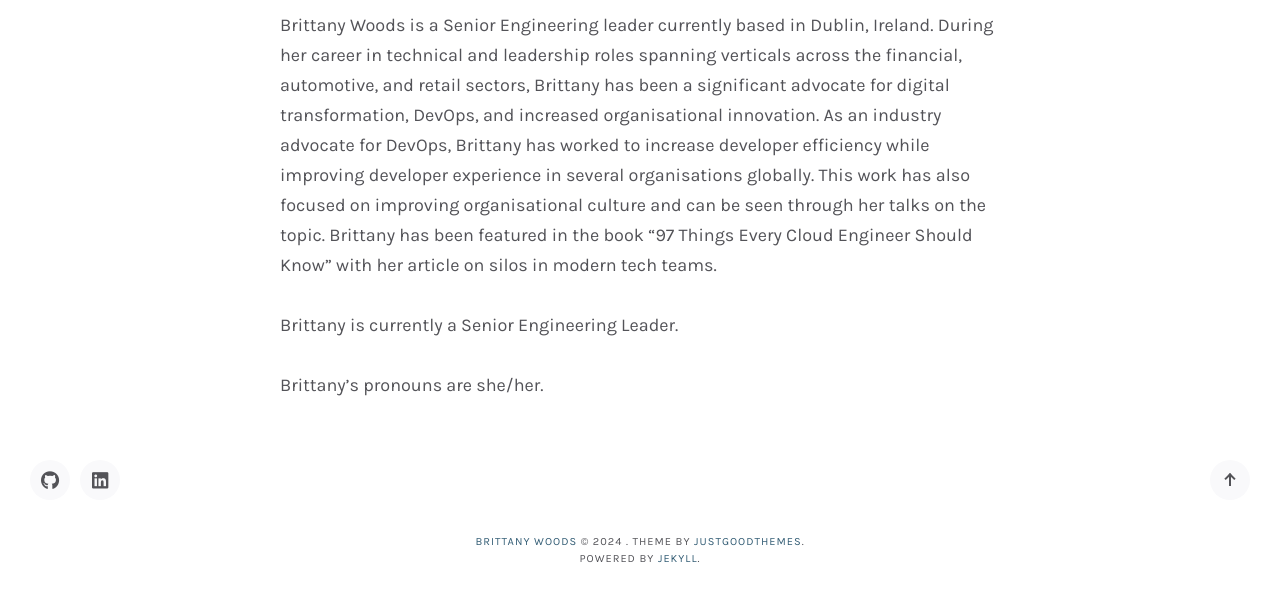
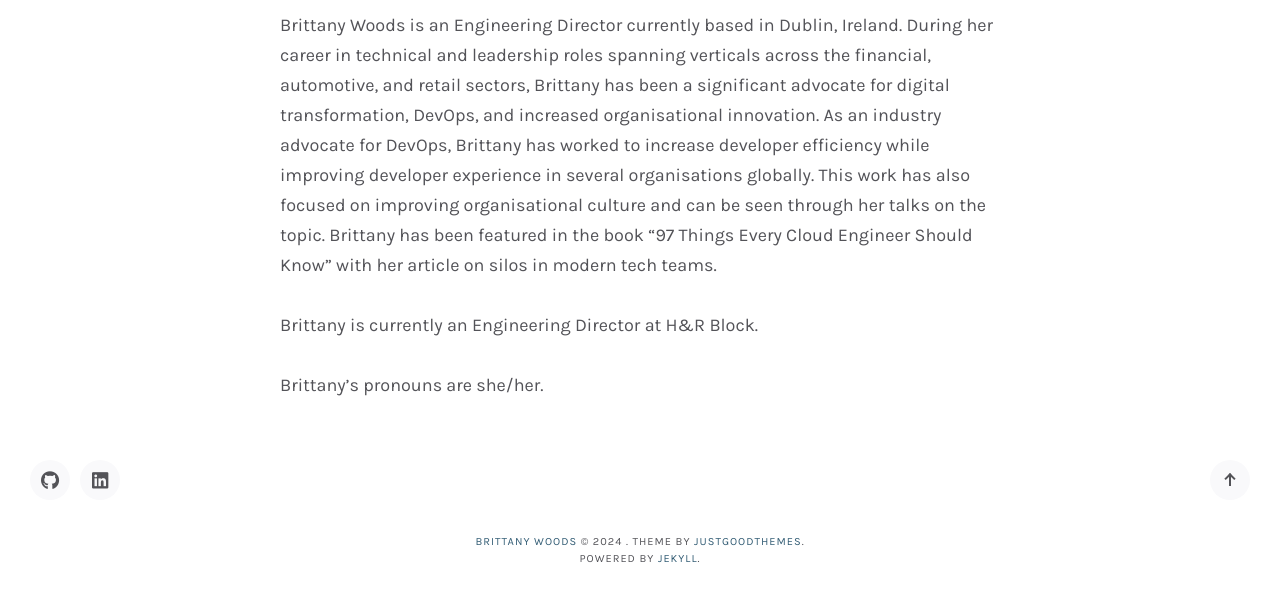
Before and after one commit to bnwoods/bnwoods.github.io, a Jekyll site: the page built from about.md, in a window 1280 px wide. Shown: the part 1129-1726 px from the top of the page. Built offline with Jekyll 4.4.1, drawn with Linux system fonts in a browser that asks for light colours; some web fonts are replaced; comment, search, counter and statistics services are not loaded.

Commit message:
Update about page

```diff
--- a/about.md
+++ b/about.md
@@ -4,8 +4,8 @@ title: About
 featured_image: /assets/images/pages/about-brittany.jpeg
 ---
 
-Brittany Woods is a Senior Engineering leader currently based in Dublin, Ireland. During her career in technical and leadership roles spanning verticals across the financial, automotive, and retail sectors, Brittany has been a significant advocate for digital transformation, DevOps, and increased organisational innovation. As an industry advocate for DevOps, Brittany has worked to increase developer efficiency while improving developer experience in several organisations globally. This work has also focused on improving organisational culture and can be seen through her talks on the topic. Brittany has been featured in the book "97 Things Every Cloud Engineer Should Know" with her article on silos in modern tech teams.
+Brittany Woods is an Engineering Director currently based in Dublin, Ireland. During her career in technical and leadership roles spanning verticals across the financial, automotive, and retail sectors, Brittany has been a significant advocate for digital transformation, DevOps, and increased organisational innovation. As an industry advocate for DevOps, Brittany has worked to increase developer efficiency while improving developer experience in several organisations globally. This work has also focused on improving organisational culture and can be seen through her talks on the topic. Brittany has been featured in the book "97 Things Every Cloud Engineer Should Know" with her article on silos in modern tech teams.
 
-Brittany is currently a Senior Engineering Leader.
+Brittany is currently an Engineering Director at H&R Block.
 
 Brittany’s pronouns are she/her.
```
